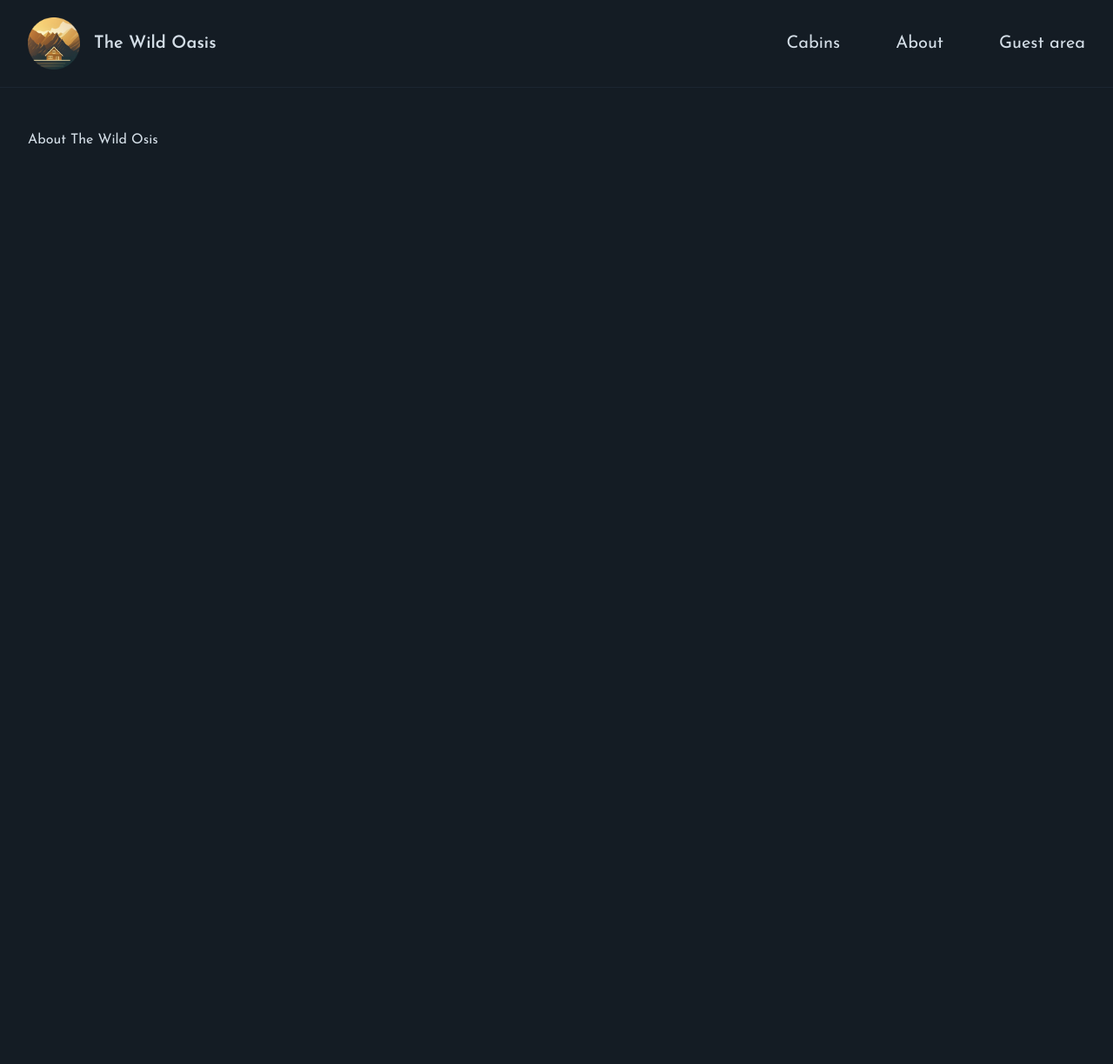
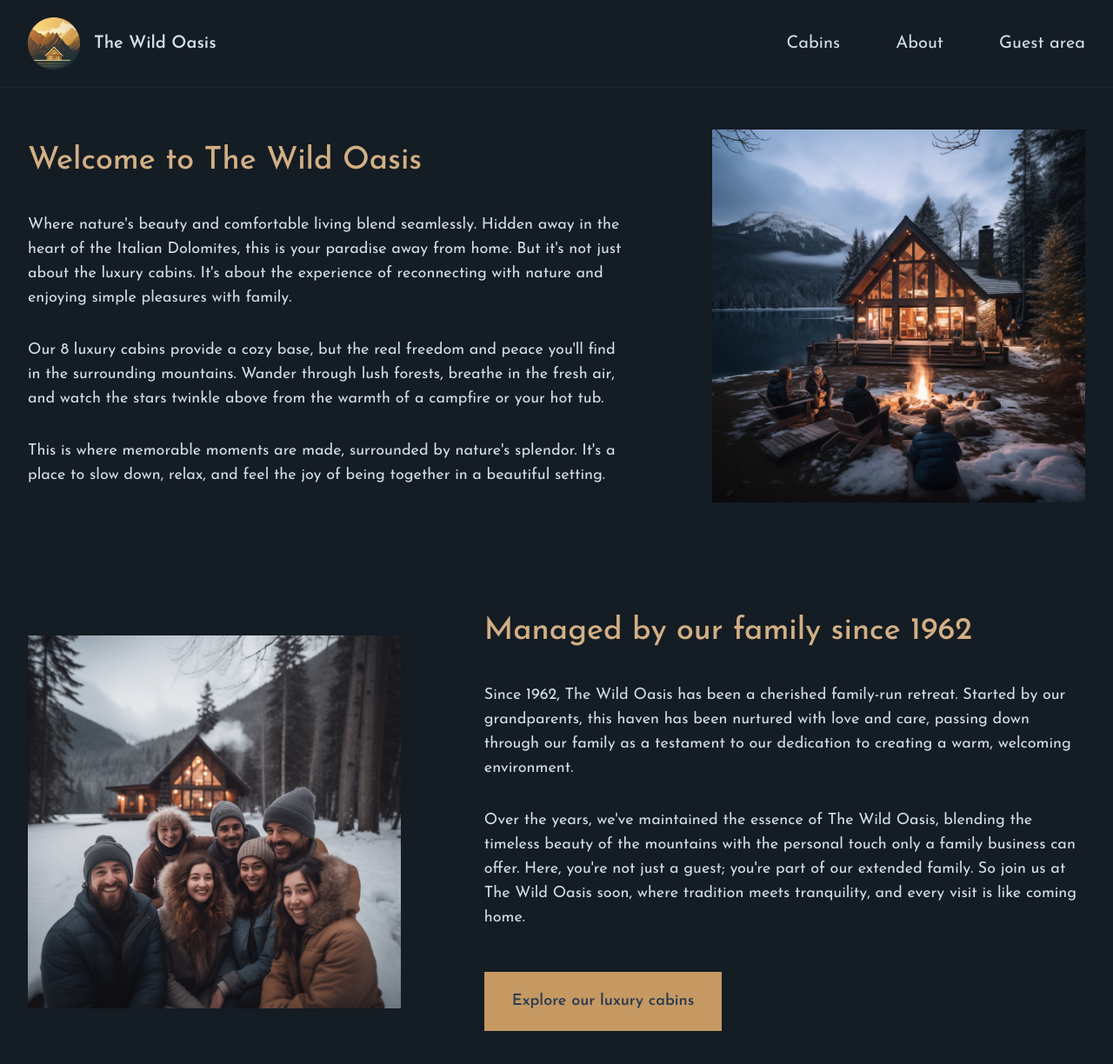
Before and after one commit to ashutosh-mishra-dev/learn-next.js-with-project-wild-osis-website-, a Next.js app: page /about in a window 1280 px wide. Shown: the top 1224 px of the page at 87% size. Before the commit the page ends 800 px from the top, so only its background shows below. Built offline with nearby package versions, Linux system fonts and the light colour scheme.

Commit message:
Section 33 : Starting to Build the Wild Osis Website : Building the About page With Responsive Images

```diff
--- /dev/null
+++ b/src/app/_component/CabinCard.js
@@ -0,0 +1,57 @@
+import { UsersIcon } from "@heroicons/react/24/solid";
+
+function CabinCard({ cabin }) {
+  const { id, name, maxCapacity, regularPrice, discount, image } = cabin;
+
+  return (
+    <div className="flex border-primary-800 border">
+      <img
+        src={image}
+        alt={`Cabin ${name}`}
+        className="flex-1 border-r border-primary-800"
+      />
+
+      <div className="flex-grow">
+        <div className="pt-5 pb-4 px-7 bg-primary-950">
+          <h3 className="text-accent-500 font-semibold text-2xl mb-3">
+            Cabin {name}
+          </h3>
+
+          <div className="flex gap-3 items-center mb-2">
+            <UsersIcon className="h-5 w-5 text-primary-600" />
+            <p className="text-lg text-primary-200">
+              For up to <span className="font-bold">{maxCapacity}</span> guests
+            </p>
+          </div>
+
+          <p className="flex gap-3 justify-end items-baseline">
+            {discount > 0 ? (
+              <>
+                <span className="text-3xl font-[350]">
+                  ${regularPrice - discount}
+                </span>
+                <span className="line-through font-semibold text-primary-600">
+                  ${regularPrice}
+                </span>
+              </>
+            ) : (
+              <span className="text-3xl font-[350]">${regularPrice}</span>
+            )}
+            <span className="text-primary-200">/ night</span>
+          </p>
+        </div>
+
+        <div className="bg-primary-950 border-t border-t-primary-800 text-right">
+          <a
+            href={`/cabins/${id}`}
+            className="border-l border-primary-800 py-4 px-6 inline-block hover:bg-accent-600 transition-all hover:text-primary-900"
+          >
+            Details & reservation &rarr;
+          </a>
+        </div>
+      </div>
+    </div>
+  );
+}
+
+export default CabinCard;
--- a/src/app/about/page.js
+++ b/src/app/about/page.js
@@ -1,11 +1,88 @@
+import Image from "next/image";
+import image1 from "@/assets/about-1.jpg";
+import image2 from "@/assets/about-2.jpg";
+
 export const metadata = {
   title: "About",
 };
 
 export default function Page() {
   return (
-    <div>
-      <h1>About The Wild Osis</h1>
+    <div className="grid grid-cols-5 gap-x-24 gap-y-32 text-lg items-center">
+      <div className="col-span-3">
+        <h1 className="text-4xl mb-10 text-accent-400 font-medium">
+          Welcome to The Wild Oasis
+        </h1>
+
+        <div className="space-y-8">
+          <p>
+            Where nature&apos;s beauty and comfortable living blend seamlessly.
+            Hidden away in the heart of the Italian Dolomites, this is your
+            paradise away from home. But it&apos;s not just about the luxury
+            cabins. It&apos;s about the experience of reconnecting with nature
+            and enjoying simple pleasures with family.
+          </p>
+          <p>
+            Our 8 luxury cabins provide a cozy base, but the real freedom and
+            peace you&apos;ll find in the surrounding mountains. Wander through
+            lush forests, breathe in the fresh air, and watch the stars twinkle
+            above from the warmth of a campfire or your hot tub.
+          </p>
+          <p>
+            This is where memorable moments are made, surrounded by
+            nature&apos;s splendor. It&apos;s a place to slow down, relax, and
+            feel the joy of being together in a beautiful setting.
+          </p>
+        </div>
+      </div>
+
+      <div className="col-span-2">
+        <Image
+          src={image1}
+          alt="Family sitting around a fire pit in front of cabin"
+          placeholder="blur"
+        />
+      </div>
+
+      <div className="col-span-2 relative aspect-square">
+        <Image
+          fill
+          src={image2}
+          alt="Family that manages The Wild Oasis"
+          placeholder="blur"
+        />
+      </div>
+
+      <div className="col-span-3">
+        <h1 className="text-4xl mb-10 text-accent-400 font-medium">
+          Managed by our family since 1962
+        </h1>
+
+        <div className="space-y-8">
+          <p>
+            Since 1962, The Wild Oasis has been a cherished family-run retreat.
+            Started by our grandparents, this haven has been nurtured with love
+            and care, passing down through our family as a testament to our
+            dedication to creating a warm, welcoming environment.
+          </p>
+          <p>
+            Over the years, we&apos;ve maintained the essence of The Wild Oasis,
+            blending the timeless beauty of the mountains with the personal
+            touch only a family business can offer. Here, you&apos;re not just a
+            guest; you&apos;re part of our extended family. So join us at The
+            Wild Oasis soon, where tradition meets tranquility, and every visit
+            is like coming home.
+          </p>
+
+          <div>
+            <a
+              href="/cabins"
+              className="inline-block mt-4 bg-accent-500 px-8 py-5 text-primary-800 text-lg font-semibold hover:bg-accent-600 transition-all">
+              Explore our luxury cabins
+            </a>
+          </div>
+        </div>
+      </div>
     </div>
   );
 }
--- a/src/app/cabins/page.js
+++ b/src/app/cabins/page.js
@@ -1,11 +1,34 @@
+import CabinCard from "@/app/_component/CabinCard";
+
 export const metadata = {
   title: "Cabin",
 };
 
-export default async function Page() {
+export default function Page() {
+  // CHANGE
+  const cabins = [];
+
   return (
     <div>
-      <h1>Cabin Page</h1>
+      <h1 className="text-4xl mb-5 text-accent-400 font-medium">
+        Our Luxury Cabins
+      </h1>
+      <p className="text-primary-200 text-lg mb-10">
+        Cozy yet luxurious cabins, located right in the heart of the Italian
+        Dolomites. Imagine waking up to beautiful mountain views, spending your
+        days exploring the dark forests around, or just relaxing in your private
+        hot tub under the stars. Enjoy nature&apos;s beauty in your own little
+        home away from home. The perfect spot for a peaceful, calm vacation.
+        Welcome to paradise.
+      </p>
+
+      {cabins.length > 0 && (
+        <div className="grid sm:grid-cols-1 md:grid-cols-2 gap-8 lg:gap-12 xl:gap-14">
+          {cabins.map((cabin) => (
+            <CabinCard cabin={cabin} key={cabin.id} />
+          ))}
+        </div>
+      )}
     </div>
   );
 }
--- a/src/app/page.js
+++ b/src/app/page.js
@@ -1,5 +1,6 @@
 import Image from "next/image";
 import bgImage from "@/assets/bg.png";
+import Link from "next/link";
 function page() {
   return (
     <main className="mt-24">
@@ -16,11 +17,11 @@
         <h1 className="text-8xl text-primary-50 mb-10 tracking-tight font-normal">
           Welcome to paradise.
         </h1>
-        <a
+        <Link
           href="/cabins"
           className="bg-accent-500 px-8 py-6 text-primary-800 text-lg font-semibold hover:bg-accent-600 transition-all">
           Explore luxury cabins
-        </a>
+        </Link>
       </div>
     </main>
   );
```
Also changed, not shown: githubData/githubRelated.txt, src/assets/about-1.jpg (renamed from public/about-1.jpg), src/assets/about-2.jpg (renamed from public/about-2.jpg).
